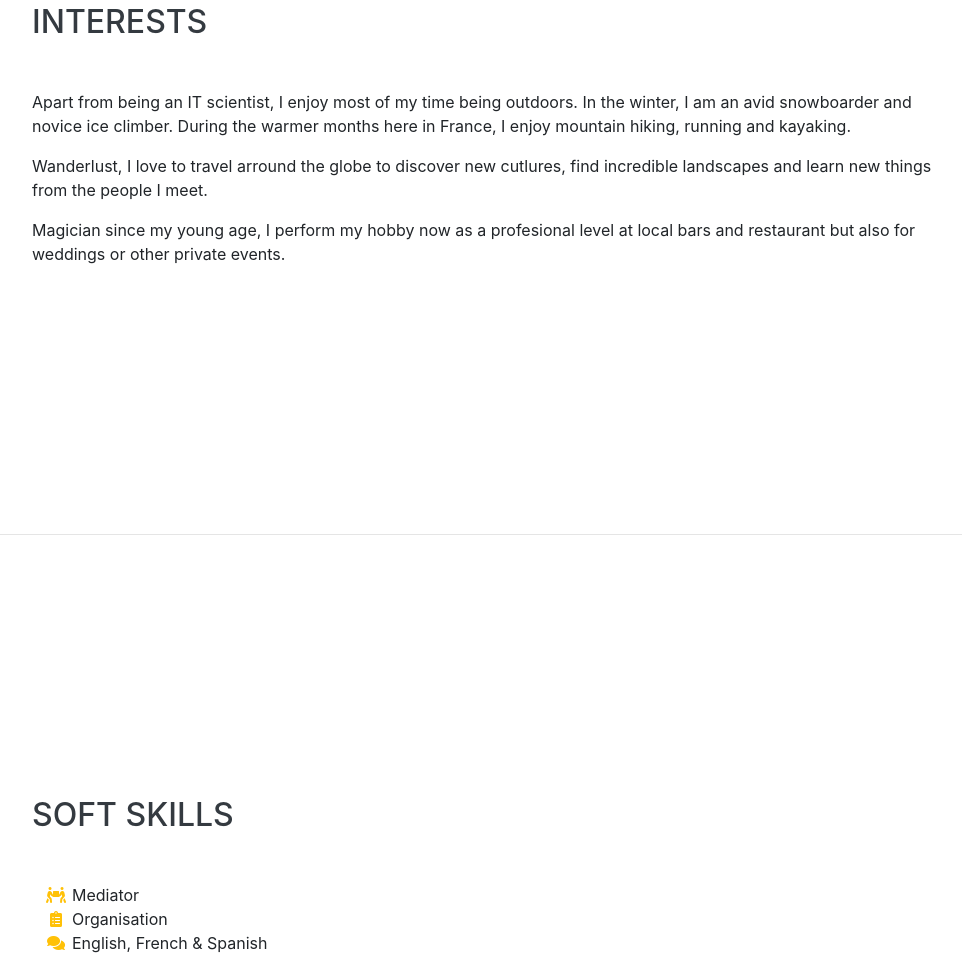
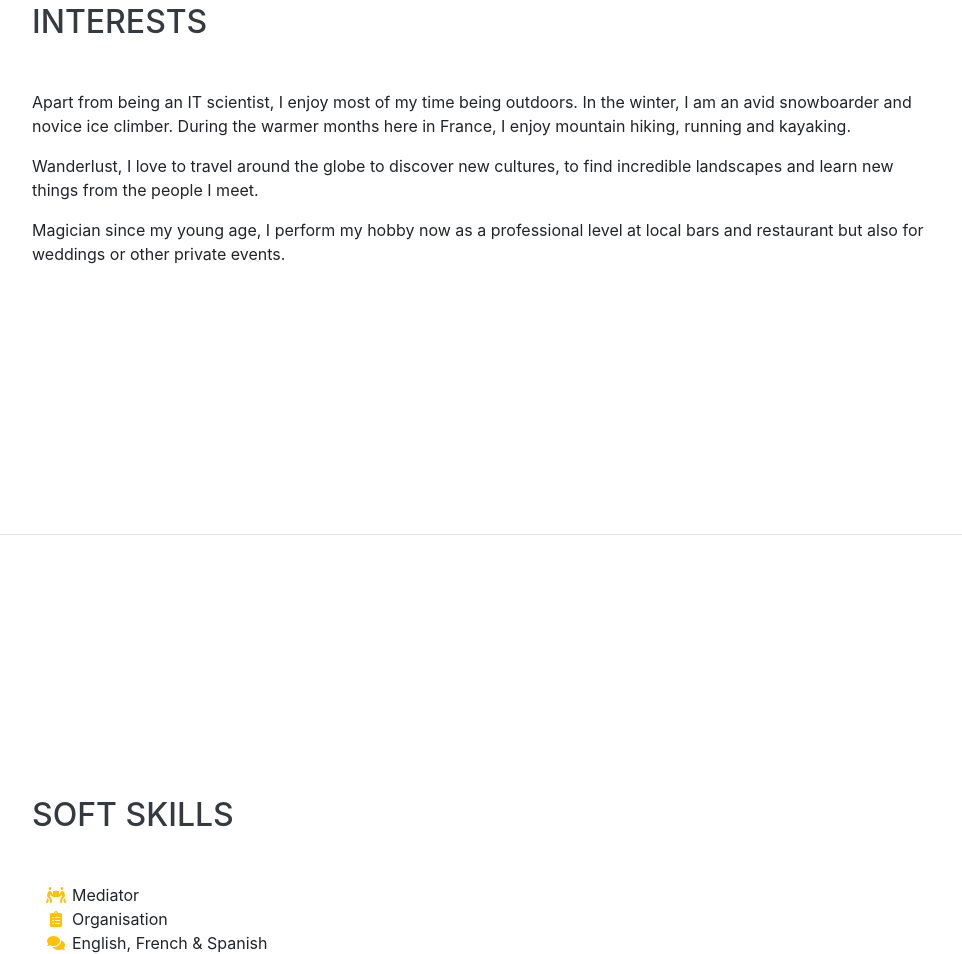
Before and after one commit to William-LP/portfolio, a website with bundled scripts: page index.html in a window 1280 px wide. Shown: the part 3820-4774 px from the top of the page, without its empty margins (288-1250 px from the left). Built offline with nearby package versions, Linux system fonts and the light colour scheme; a web font is replaced by a local one.

Commit message:
correct typos in interests

```diff
--- a/index.html
+++ b/index.html
@@ -258,8 +258,8 @@
       <div class="w-100">
         <h2 class="mb-5">Interests</h2>
         <p>Apart from being an IT scientist, I enjoy most of my time being outdoors. In the winter, I am an avid snowboarder and novice ice climber. During the warmer months here in France, I enjoy mountain hiking, running and kayaking.</p>
-        <p>Wanderlust, I love to travel arround the globe to discover new cutlures, find incredible landscapes and learn new things from the people I meet.</p>
-        <p class="mb-0">Magician since my young age, I perform my hobby now as a profesional level at local bars and restaurant but also for weddings or other private events.</p>
+        <p>Wanderlust, I love to travel around the globe to discover new cultures, to find incredible landscapes and learn new things from the people I meet.</p>
+        <p class="mb-0">Magician since my young age, I perform my hobby now as a professional level at local bars and restaurant but also for weddings or other private events.</p>
       </div>
     </section>
 
```
